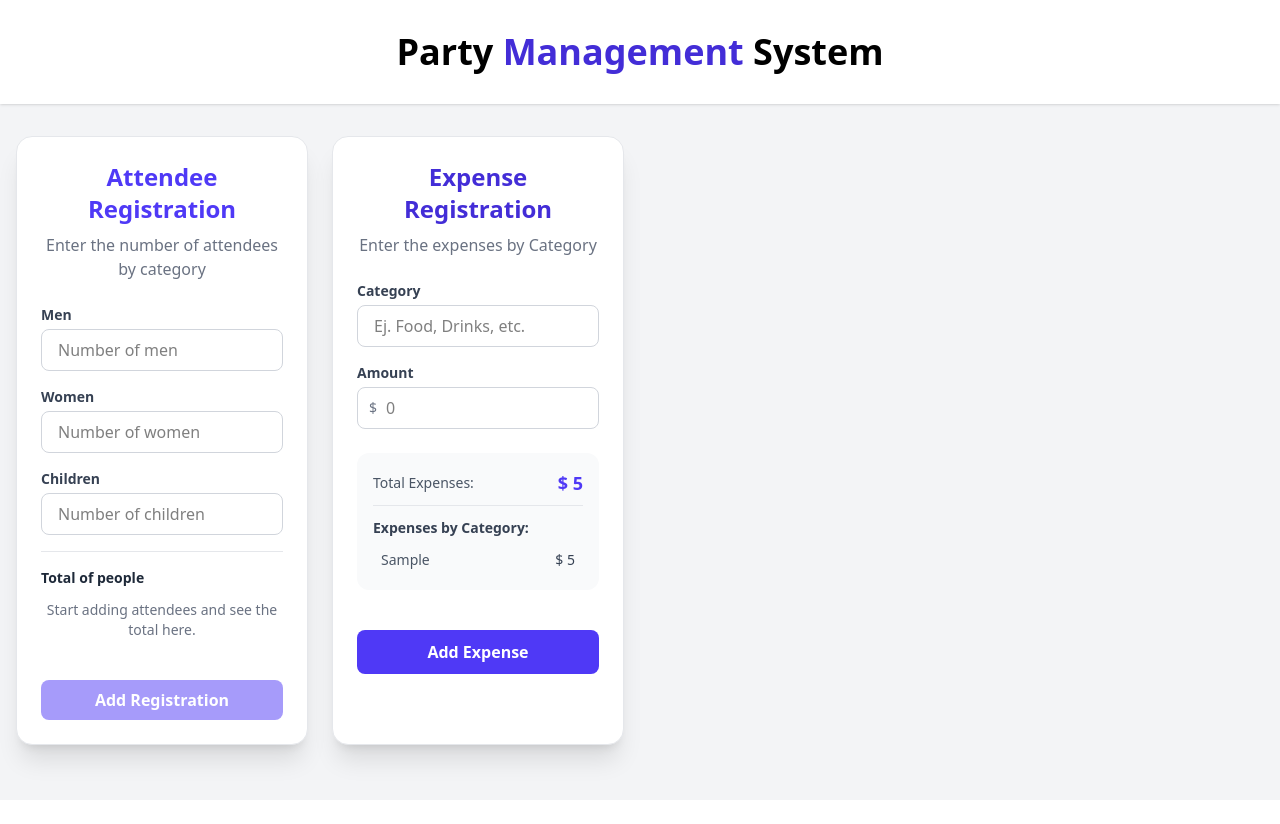
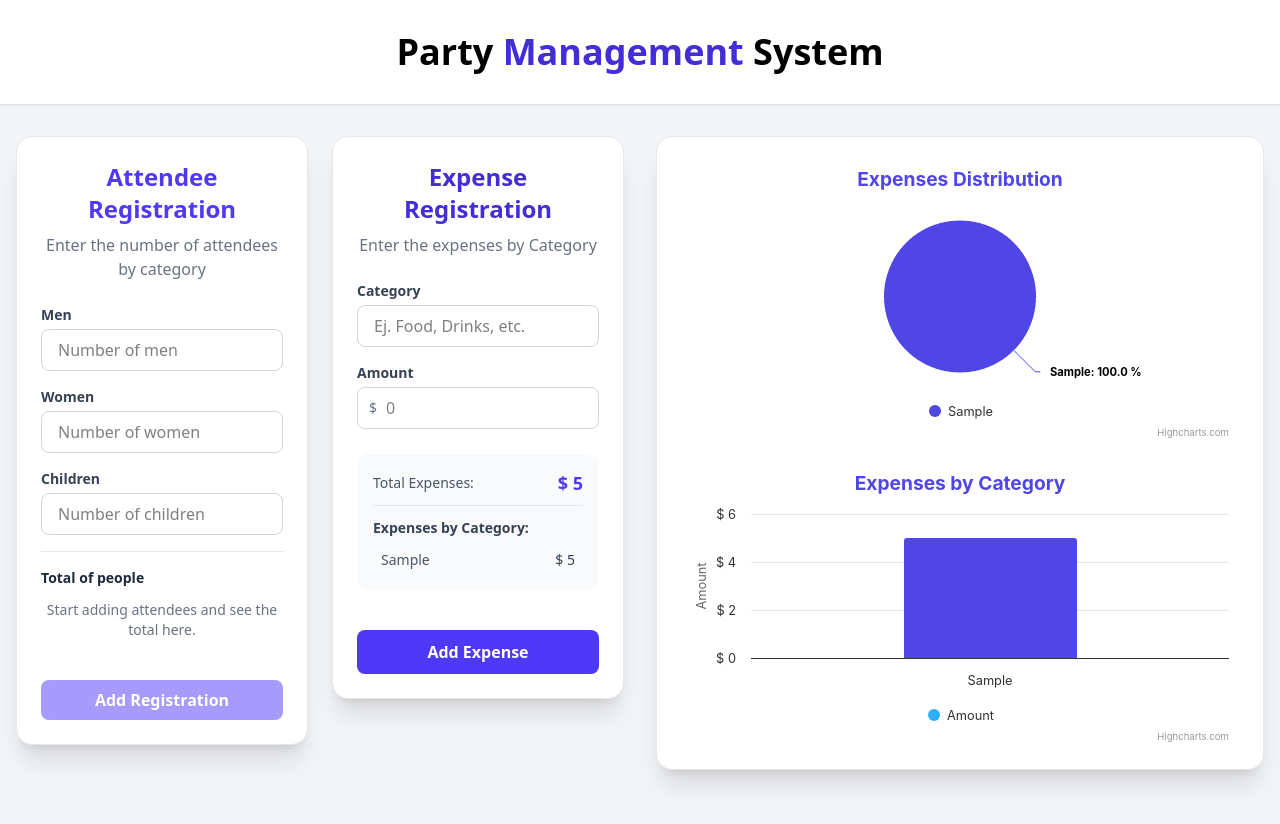
Before and after one commit to Lujan2408/party_metrics_eBFactory, a React (Vite) app: page / in a window 1280 px wide. Both pictures are taken after typing "Sample", "5" into the empty fields and a click on the button "Add Expense". Before the commit the page ends 800 px from the top, so only its background shows below. Built offline with nearby package versions, Linux system fonts and the light colour scheme.

Commit message:
implement ExpenseCharts component for visualizing expenses; update ExpenseForm to conditionally render charts and improve layout; refactor App component for better structure

```diff
--- a/src/App.tsx
+++ b/src/App.tsx
@@ -15,18 +15,20 @@ function App() {
       <div className="container mx-auto px-4 py-8">
         <div className="flex flex-col lg:flex-row gap-8">
           {/* Left Column - Forms Container */}
-          <div className="w-full lg:w-1/2 flex flex-col md:flex-row gap-6">
-            <div className="flex-1">
-              <AssistanceForm />
-            </div>
-            <div className="flex-1">
-              <ExpenseForm />
+          <div className="w-full lg:w-1/2">
+            <div className="grid grid-cols-1 md:grid-cols-2 gap-6 auto-rows-min">
+              <div className="h-auto">
+                <AssistanceForm />
+              </div>
+              <div className="h-auto">
+                <ExpenseForm />
+              </div>
             </div>
           </div>
 
           {/* Right Column - Charts Container */}
-          <div className="w-full lg:w-1/2 lg:sticky lg:top-8">
-            <div id="charts-container" className="w-full">
+          <div className="w-full lg:w-1/2">
+            <div id="charts-container" className="space-y-6">
               {/* Charts will be rendered here */}
             </div>
           </div>
--- a/src/components/AssistanceForm.tsx
+++ b/src/components/AssistanceForm.tsx
@@ -31,7 +31,7 @@ export default function AssistanceForm() {
 
   return (
     <>
-      <div className="h-full p-6 bg-white rounded-2xl shadow-xl border border-gray-200">
+      <div className="bg-white rounded-2xl shadow-xl border border-gray-200 p-6">
         <h2 className="text-2xl font-bold text-center text-indigo-600 mb-2">
           Attendee Registration
         </h2>
--- a/src/components/ExpenseForm.tsx
+++ b/src/components/ExpenseForm.tsx
@@ -1,7 +1,10 @@
+import { useState } from "react"
 import { useAppStore } from "../stores/useAppStore"
 import { formatCurrency } from "../helpers/formatCurrency"
 import { useForm } from "react-hook-form"
 import Error from "./Error"
+import ExpenseCharts from "./charts/ExpenseCharts"
+import { createPortal } from "react-dom"
 
 type FormInputs = {
   category: string;
@@ -9,21 +12,33 @@ type FormInputs = {
 }
 
 export default function ExpenseForm() {
-  // Get the state and functions from the store
+  const [showCharts, setShowCharts] = useState(false);
   const addExpense = useAppStore((state) => state.addExpense)
   const totalExpenses = useAppStore((state) => state.totalExpenses)
   const expensesByCategory = useAppStore((state) => state.expensesByCategory)
 
-  // Validate with react-hook-form
   const { register, handleSubmit, reset, formState: { errors } } = useForm<FormInputs>()
 
   const onSubmit = (data: FormInputs) => {
     addExpense(data.category.trim(), parseFloat(data.amount))
+    setShowCharts(true)
     reset()
   }
 
+  // Render charts in the designated container
+  const renderCharts = () => {
+    const chartsContainer = document.getElementById('charts-container');
+    if (!chartsContainer) return null;
+
+    return createPortal(
+      <ExpenseCharts />,
+      chartsContainer
+    );
+  }
+
   return (
-    <div className="h-full p-6 bg-white rounded-2xl shadow-xl border border-gray-200">
+    <>
+      <div className="bg-white rounded-2xl shadow-xl border border-gray-200 p-6">
         <h2 className="text-2xl font-bold text-center text-indigo-700 mb-2">
           Expense Registration
         </h2>
@@ -122,5 +137,9 @@ export default function ExpenseForm() {
           </button>
         </form>
       </div>
+
+      {/* Render charts using portal */}
+      {showCharts && renderCharts()}
+    </>
   );
 }
--- /dev/null
+++ b/src/components/charts/ExpenseCharts.tsx
@@ -0,0 +1,185 @@
+import Highcharts from 'highcharts';
+import HighchartsReact from 'highcharts-react-official';
+import { useAppStore } from '../../stores/useAppStore';
+import { formatCurrency } from '../../helpers/formatCurrency';
+
+// Types for chart options
+type ChartPoint = {
+  value: number;
+  color: string;
+  series: {
+    name: string;
+  };
+  y: number;
+}
+
+type ChartContext = {
+  value: number;
+}
+
+export default function ExpenseCharts() {
+  const { expensesByCategory, totalExpenses } = useAppStore();
+
+  const pieChartOptions: Highcharts.Options = {
+    chart: {
+      type: 'pie',
+      backgroundColor: 'transparent',
+      height: '280px',
+      animation: {
+        duration: 1000
+      },
+      style: {
+        fontFamily: '-apple-system, system-ui, BlinkMacSystemFont, "Segoe UI", Roboto, "Helvetica Neue", Arial, sans-serif'
+      }
+    },
+    title: {
+      text: 'Expenses Distribution',
+      style: {
+        color: '#4F46E5',
+        fontWeight: 'bold'
+      }
+    },
+    tooltip: {
+      pointFormat: '{series.name}: <b>{point.percentage:.1f}%</b><br>Amount: <b>{point.custom.formattedAmount}</b>'
+    },
+    accessibility: {
+      point: {
+        valueSuffix: '%'
+      }
+    },
+    plotOptions: {
+      pie: {
+        allowPointSelect: true,
+        cursor: 'pointer',
+        dataLabels: {
+          enabled: true,
+          format: '<b>{point.name}</b>: {point.percentage:.1f} %',
+          style: {
+            textOutline: 'none'
+          }
+        },
+        showInLegend: true,
+        animation: {
+          duration: 1000
+        }
+      }
+    },
+    series: [{
+      type: 'pie',
+      name: 'Category',
+      data: Object.entries(expensesByCategory).map(([category, amount], index) => ({
+        name: category,
+        y: amount,
+        custom: {
+          formattedAmount: formatCurrency(amount)
+        },
+        color: [
+          '#4F46E5',  // Indigo
+          '#EC4899',  // Pink
+          '#10B981',  // Green
+          '#F59E0B',  // Yellow
+          '#6366F1',  // Blue
+          '#8B5CF6'   // Purple
+        ][index % 6]
+      }))
+    }]
+  };
+
+  const columnChartOptions: Highcharts.Options = {
+    chart: {
+      type: 'column',
+      backgroundColor: 'transparent',
+      height: '280px',
+      animation: {
+        duration: 1000
+      },
+      style: {
+        fontFamily: '-apple-system, system-ui, BlinkMacSystemFont, "Segoe UI", Roboto, "Helvetica Neue", Arial, sans-serif'
+      }
+    },
+    title: {
+      text: 'Expenses by Category',
+      style: {
+        color: '#4F46E5',
+        fontWeight: 'bold'
+      }
+    },
+    xAxis: {
+      categories: Object.keys(expensesByCategory),
+      crosshair: true
+    },
+    yAxis: {
+      min: 0,
+      title: {
+        text: 'Amount'
+      },
+      labels: {
+        formatter: function(this: ChartContext): string {
+          return formatCurrency(this.value);
+        }
+      }
+    },
+    tooltip: {
+      headerFormat: '<span style="font-size:10px">{point.key}</span><table>',
+      pointFormatter: function(this: ChartPoint): string {
+        return '<tr><td style="color:' + this.color +
+               ';padding:0">' + this.series.name + ': </td>' +
+               '<td style="padding:0"><b>' + formatCurrency(this.y) + '</b></td></tr>';
+      },
+      footerFormat: '</table>',
+      shared: true,
+      useHTML: true
+    },
+    plotOptions: {
+      column: {
+        pointPadding: 0.2,
+        borderWidth: 0,
+        animation: {
+          duration: 1000
+        }
+      }
+    },
+    series: [{
+      type: 'column',
+      name: 'Amount',
+      data: Object.entries(expensesByCategory).map(([, amount], index) => ({
+        y: amount,
+        color: [
+          '#4F46E5',  // Indigo
+          '#EC4899',  // Pink
+          '#10B981',  // Green
+          '#F59E0B',  // Yellow
+          '#6366F1',  // Blue
+          '#8B5CF6'   // Purple
+        ][index % 6]
+      }))
+    }]
+  };
+
+  if (totalExpenses === 0) {
+    return (
+      <div className="text-center text-gray-500 p-6 bg-white rounded-2xl shadow-xl border border-gray-200">
+        <p>Add expenses to see the charts</p>
+      </div>
+    );
+  }
+
+  return (
+    <div className="bg-white rounded-2xl shadow-xl border border-gray-200 p-6 mb-6">
+      <div className="space-y-6">
+        <div className="w-full">
+          <HighchartsReact
+            highcharts={Highcharts}
+            options={pieChartOptions}
+          />
+        </div>
+        <div className="w-full">
+          <HighchartsReact
+            highcharts={Highcharts}
+            options={columnChartOptions}
+          />
+        </div>
+      </div>
+    </div>
+  );
+}
```
Lines whose indentation alone changed are shown as unchanged.
